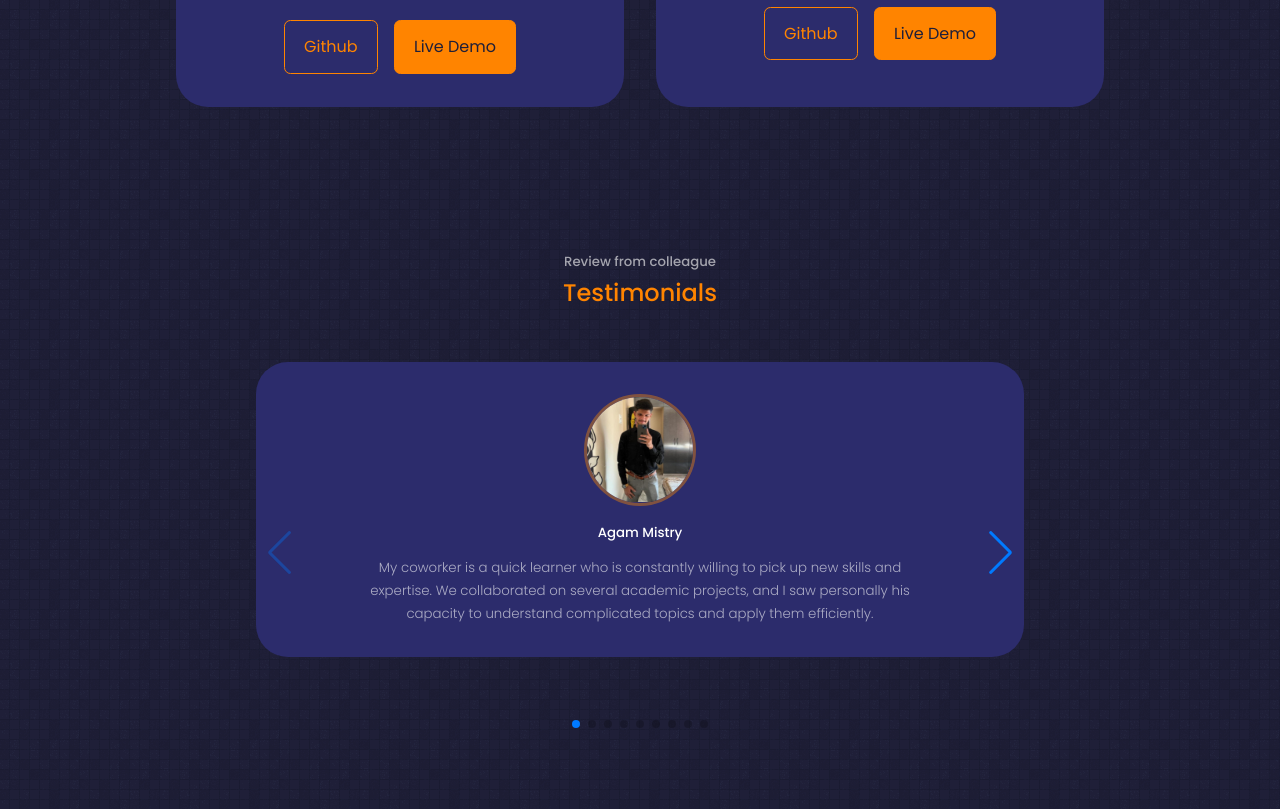
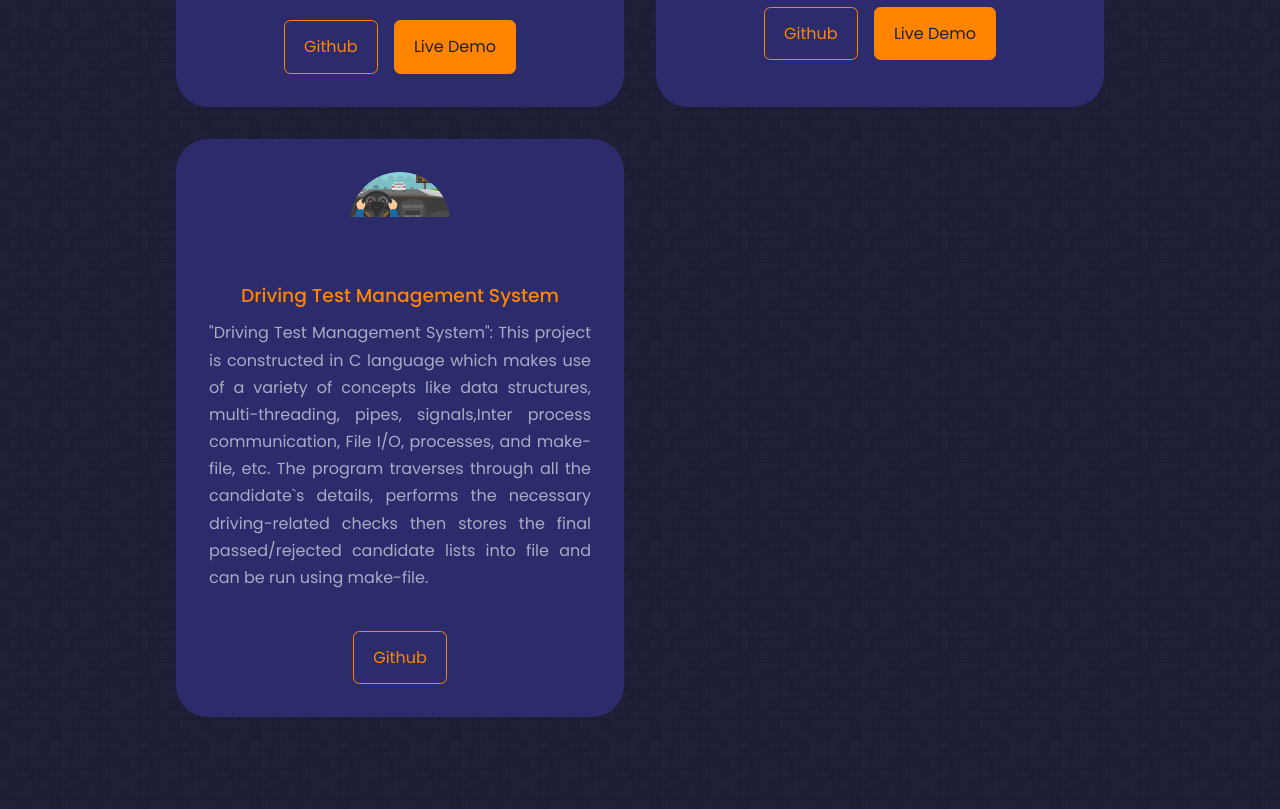
Before and after one commit to GaurangParmar1810/Portfolio-React, a React (Create React App) app: page / in a window 1280 px wide. Shown: the part 2931-3740 px from the top of the page. Built offline with nearby package versions, Linux system fonts and the light colour scheme.

Commit message:
Resume updates | Project Added

```diff
--- a/src/components/footer/Footer.jsx
+++ b/src/components/footer/Footer.jsx
@@ -8,7 +8,6 @@ const Footer = () => {
         <li><a href="#">Home</a></li>
         <li><a href="#about">About</a></li>
         <li><a href="#experience">Experience</a></li>
-        <li><a href="#services">Services</a></li>
         <li><a href="#portfoliyo">Portfolio</a></li>
         <li><a href="#testimonials">Testimonials</a></li>
         <li><a href="#contact">Contact</a></li>
--- a/src/components/portfoliyo/Portfoliyo.jsx
+++ b/src/components/portfoliyo/Portfoliyo.jsx
@@ -3,6 +3,7 @@ import './portfoliyo.css'
 
 import IMG1 from '../../assets/portfoliyo-1.png'
 import IMG2 from '../../assets/portfoliyo-2.jpeg'
+import IMG3 from '../../assets/portfoliyo-3.png'
 
 const data = [
   {
@@ -20,6 +21,13 @@ const data = [
     discription: '"Train Food Ordering System": A web project that revolutionizes the way food is ordered on trains. Experience the future with drone delivery and on-station options. Utilizing technologies like HTML, CSS, Bootstrap for frontend, and Node.js, MongoDB for backend. Customers enjoy ordering during their journey or at stations. Elevate the train dining experience with this innovative solution.',
     github: 'https://github.com/GaurangParmar1810/TrainFoodOrdering.git',
     demo: 'https://trainfoodorder.onrender.com'
+  },
+  {
+    id: 3,
+    image: IMG3,
+    title: 'Driving Test Management System',
+    discription: '"Driving Test Management System": This project is constructed in C language which makes use of a variety of concepts like data structures, multi-threading, pipes, signals,Inter process communication, File I/O, processes, and make-file, etc. The program traverses through all the candidate`s details, performs the necessary driving-related checks then stores the final passed/rejected candidate lists into file and can be run using make-file.',
+    github: 'https://github.com/GaurangParmar1810/TrainFoodOrdering.git'
   }
 ];
 const Portfoliyo = () => {
@@ -41,12 +49,17 @@ const Portfoliyo = () => {
                   <p>{item.discription}</p>
                   <div className="portfoliyo__item-cta">
                     <a href={item.github} className="btn m-auto" target="_blank">Github</a>
-                    <a href={item.demo} className='btn btn-primary m-auto' target="_blank">Live Demo</a>
+                    {item.demo ? (
+  <a href={item.demo} className='btn btn-primary m-auto' target="_blank">Live Demo</a>
+) : null}
                   </div>
                 </div>
+
+
               </article>
             )
           })
+
         }
 
       </div>
```
Also changed, not shown: src/assets/portfoliyo-3.png (added), 1 other file (tests, documents, lock files or other folders).
